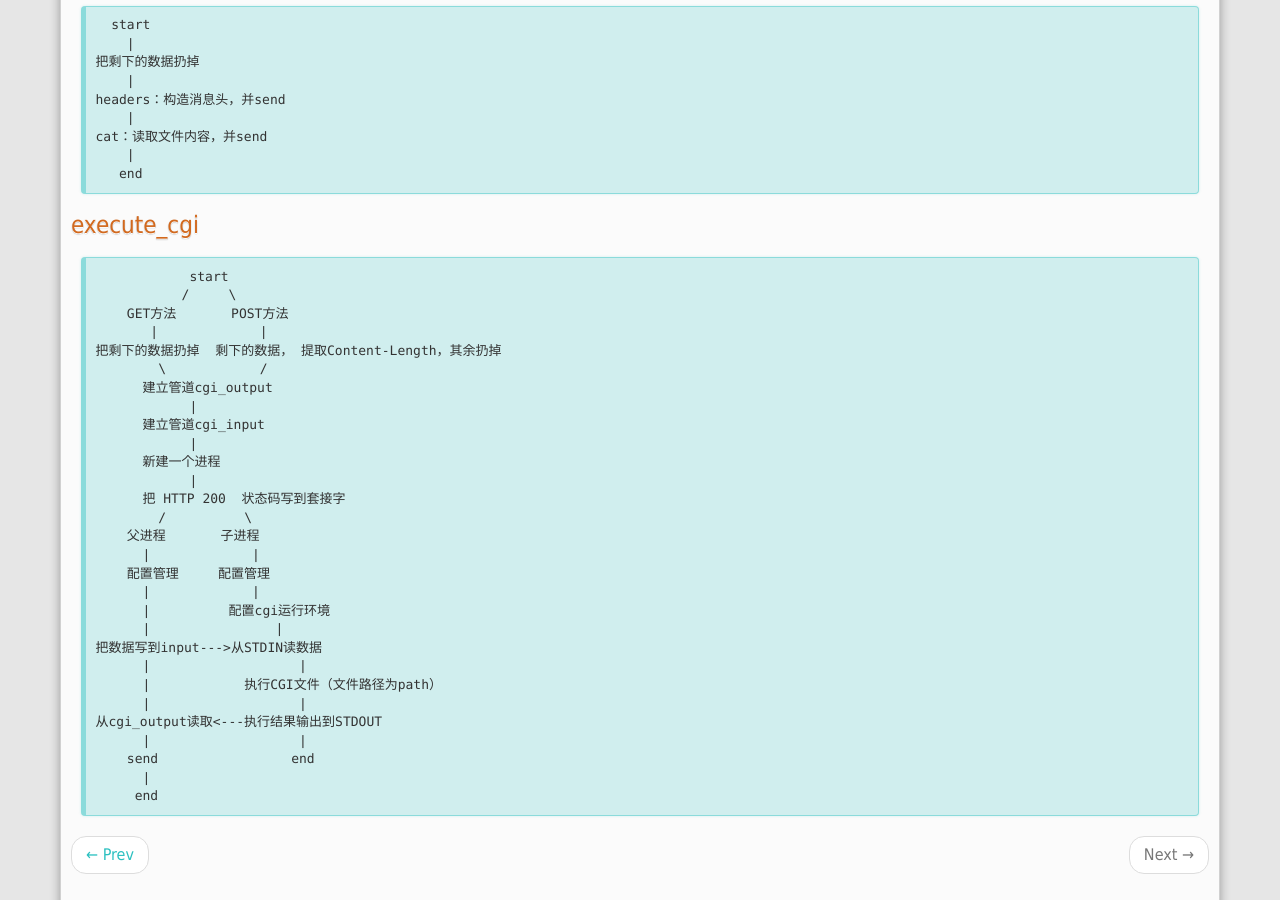
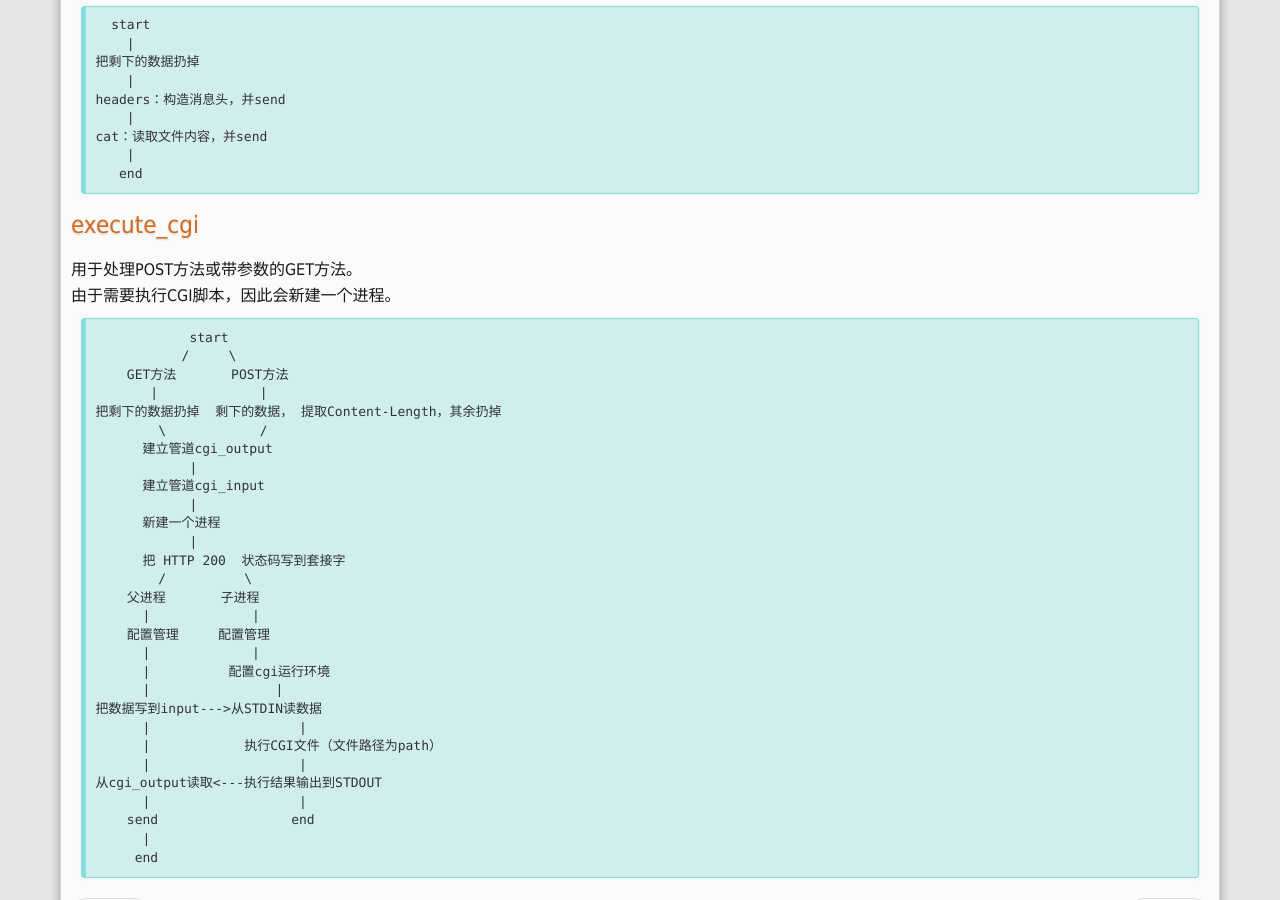
Before and after one commit to windmissing/windmissing.github.io, a Jekyll site: the page built from _posts/2016-08-15-c-opensource-tinyhttpd.md, in a window 1280 px wide and 900 px high, scrolled down 1497 px. Built offline with Jekyll 4.4.1, drawn with Linux system fonts in a browser that asks for light colours; comment, search, counter and statistics services are not loaded.

Commit message:
Update 2016-08-15-c-opensource-tinyhttpd.md

````diff
--- a/_posts/2016-08-15-c-opensource-tinyhttpd.md
+++ b/_posts/2016-08-15-c-opensource-tinyhttpd.md
@@ -84,6 +84,8 @@ cat：读取文件内容，并send
    end
 ```
 #### execute_cgi
+用于处理POST方法或带参数的GET方法。
+由于需要执行CGI脚本，因此会新建一个进程。
 
 ```
             start
````
